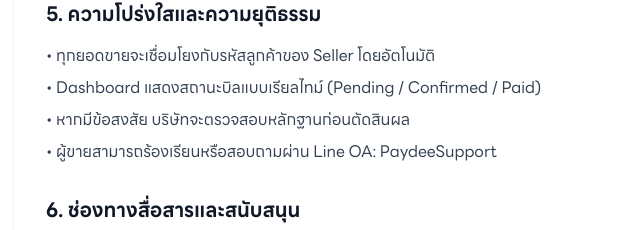
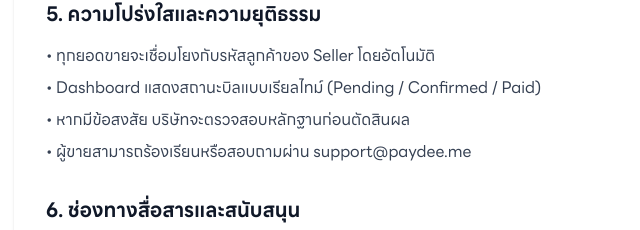
Before and after one commit to canvasmediaagencydev/Sale-page-website-seller-program, a Next.js app: page /seller-rules in a window 1280 px wide. Shown: the part 1590-1820 px from the top of the page, without its empty margins (226-866 px from the left). Built offline with nearby package versions, Linux system fonts and the light colour scheme; a web font is replaced by a local one.

Commit message:
update seller rules from line oa to email contact

```diff
--- a/src/app/seller-rules/page.tsx
+++ b/src/app/seller-rules/page.tsx
@@ -115,7 +115,7 @@ const SellerRulesPage = () => {
               <li>• ทุกยอดขายจะเชื่อมโยงกับรหัสลูกค้าของ Seller โดยอัตโนมัติ</li>
               <li>• Dashboard แสดงสถานะบิลแบบเรียลไทม์ (Pending / Confirmed / Paid)</li>
               <li>• หากมีข้อสงสัย บริษัทจะตรวจสอบหลักฐานก่อนตัดสินผล</li>
-              <li>• ผู้ขายสามารถร้องเรียนหรือสอบถามผ่าน Line OA: PaydeeSupport</li>
+              <li>• ผู้ขายสามารถร้องเรียนหรือสอบถามผ่าน support@paydee.me</li>
             </ul>
           </section>
 
```
